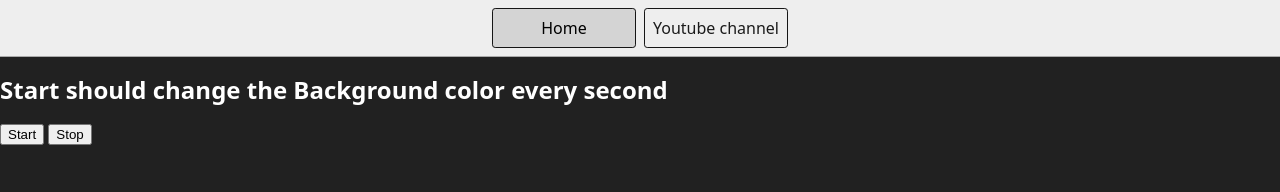
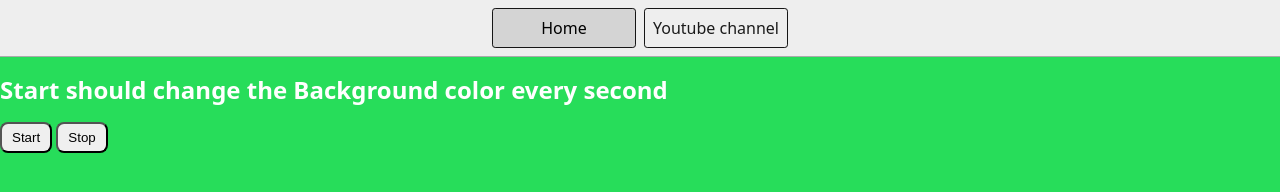
Before and after one commit to suhzeet/dom-projects, a plain HTML site: page 6-unlimitedColors/index.html in a window 1280 px wide. Both pictures are taken after a click on the button "Start". Drawn offline with Linux system fonts and the light colour scheme; files that its build step writes are made by us from their sources.

Commit message:
unlimited bgChange project

```diff
--- a/6-unlimitedColors/chaiaurcode.js
+++ b/6-unlimitedColors/chaiaurcode.js
@@ -0,0 +1,27 @@
+let changeBg;
+
+const randomColor = () => {
+  const hex = "0123456789ABCDEF";
+  let color = "#";
+  for (let i = 0; i < 6; i++) {
+    color += hex[Math.trunc(Math.random() * 16)];
+  }
+  return color;
+};
+
+const startColorChange = () => {
+  if (!changeBg == true) {
+    changeBg = setInterval(() => {
+      document.querySelector("body").style.backgroundColor = randomColor();
+    }, 1000);
+    console.log(changeBg);
+  }
+};
+
+const stopColorChange = () => {
+  clearInterval(changeBg);
+  changeBg = null;
+};
+
+document.querySelector("#start").addEventListener("click", startColorChange);
+document.querySelector("#stop").addEventListener("click", stopColorChange);
--- a/6-unlimitedColors/index.html
+++ b/6-unlimitedColors/index.html
@@ -1,17 +1,16 @@
-<!DOCTYPE html>
+<!doctype html>
 <html lang="en">
   <head>
     <meta charset="UTF-8" />
     <meta name="viewport" content="width=device-width, initial-scale=1.0" />
     <meta http-equiv="X-UA-Compatible" content="ie=edge" />
     <title>Number Guessing Game</title>
-    <link rel="stylesheet" href="style.css" />
     <link rel="stylesheet" href="../styles.css" />
   </head>
   <body style="background-color: #212121; color: #fff">
     <nav>
       <a href="/" aria-current="page">Home</a>
-      <a target="_blank" href="https://www.youtube.com/@chaiaurcode"
+      <a target="_blank" href="https://www.youtube.com/@suhzeet_4"
         >Youtube channel</a
       >
     </nav>
--- a/styles.css
+++ b/styles.css
@@ -31,7 +31,7 @@ nav a {
   color: #1b1b1b;
 }
 
-nav a[aria-current='page'] {
+nav a[aria-current="page"] {
   color: #000;
   background-color: #d4d4d4;
 }
@@ -59,3 +59,11 @@ h1 {
   border: 2px solid #212121;
   margin-top: 5px;
 }
+
+/* project 6th */
+#start,
+#stop {
+  padding: 6px 10px;
+  border-radius: 8px;
+  cursor: pointer;
+}
```
Also changed, not shown: index.html (+2 -2 lines).
